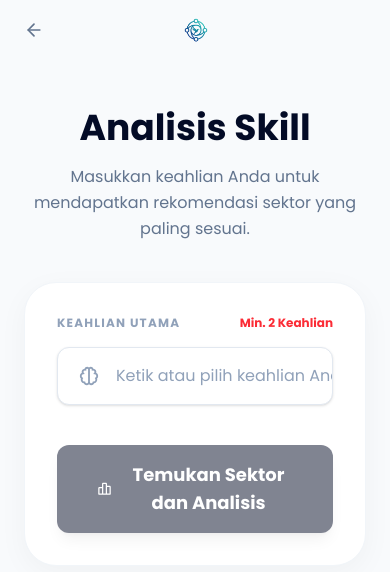
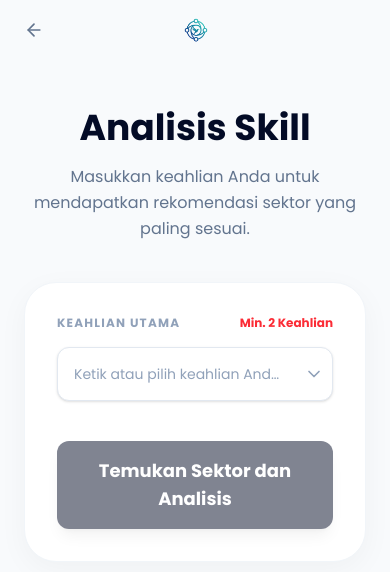
Before and after one commit to Rei-khen/CareerLens-frontend, a React (Vite) app: page /analisis-skill in a window 390 px wide. Shown: the top 572 px of the page. Built offline with nearby package versions, Linux system fonts and the light colour scheme.

Commit message:
feat : update tampilan mobile

```diff
--- a/src/pages/AnalisisSkill/SkillSelection.jsx
+++ b/src/pages/AnalisisSkill/SkillSelection.jsx
@@ -181,9 +181,6 @@ const SkillSelection = ({ onAnalyze }) => {
 
             {/* Input Group */}
             <div className="relative flex items-center bg-white border border-slate-200 rounded-xl overflow-hidden focus-within:border-blue-500 focus-within:ring-2 focus-within:ring-blue-100 transition-all shadow-sm">
-              <div className="pl-5 pr-2 text-slate-400">
-                 <BiBrain size={22} />
-              </div>
               <input
                 type="text"
                 placeholder="Ketik atau pilih keahlian Anda..."
@@ -196,11 +193,11 @@ const SkillSelection = ({ onAnalyze }) => {
                 // Saat diklik/fokus, pastikan dropdown terbuka untuk memandu user
                 onFocus={() => setIsDropdownOpen(true)}
                 onBlur={() => setTimeout(() => setIsDropdownOpen(false), 200)}
-                className="grow py-4 px-2 outline-none text-slate-700 bg-transparent placeholder:text-slate-400"
+                className="grow min-w-0 text-ellipsis py-4 pl-4 md:pl-6 pr-2 outline-none text-slate-700 bg-transparent placeholder:text-slate-400 text-sm md:text-base"
               />
 
               {/* Icon panah penanda ada dropdown */}
-              <div className="px-2 text-slate-400 cursor-pointer" onClick={() => setIsDropdownOpen(!isDropdownOpen)}>
+              <div className="shrink-0 px-2 text-slate-400 cursor-pointer" onClick={() => setIsDropdownOpen(!isDropdownOpen)}>
                  <FiChevronDown size={20} className={`transition-transform ${isDropdownOpen ? 'rotate-180' : ''}`} />
               </div>
 
@@ -208,7 +205,7 @@ const SkillSelection = ({ onAnalyze }) => {
               <button
                 onClick={handleAddSkill}
                 disabled={!isValidSkillInput}
-                className="bg-slate-50 hover:bg-slate-100 text-[#030b26] disabled:text-slate-400 font-bold px-8 py-4 border-l border-slate-200 transition-colors h-full"
+                className="hidden md:block shrink-0 bg-slate-50 hover:bg-slate-100 text-[#030b26] disabled:text-slate-400 font-bold px-8 py-4 border-l border-slate-200 transition-colors h-full"
               >
                 Tambah
               </button>
@@ -266,9 +263,8 @@ const SkillSelection = ({ onAnalyze }) => {
             <button
               onClick={handleSubmit}
               disabled={selectedSkills.length < 2}
-              className="flex items-center gap-3 bg-[#030b26] hover:bg-[#0a194f] disabled:opacity-50 disabled:cursor-not-allowed text-white px-10 py-4 rounded-xl font-bold text-lg shadow-lg transition-all"
+              className="flex items-center justify-center gap-3 bg-[#030b26] hover:bg-[#0a194f] disabled:opacity-50 disabled:cursor-not-allowed text-white px-10 py-4 rounded-xl font-bold text-lg shadow-lg transition-all w-full md:w-auto text-center"
             >
-              <BiBarChartAlt2 size={24} />
               Temukan Sektor dan Analisis
             </button>
           </div>
```
